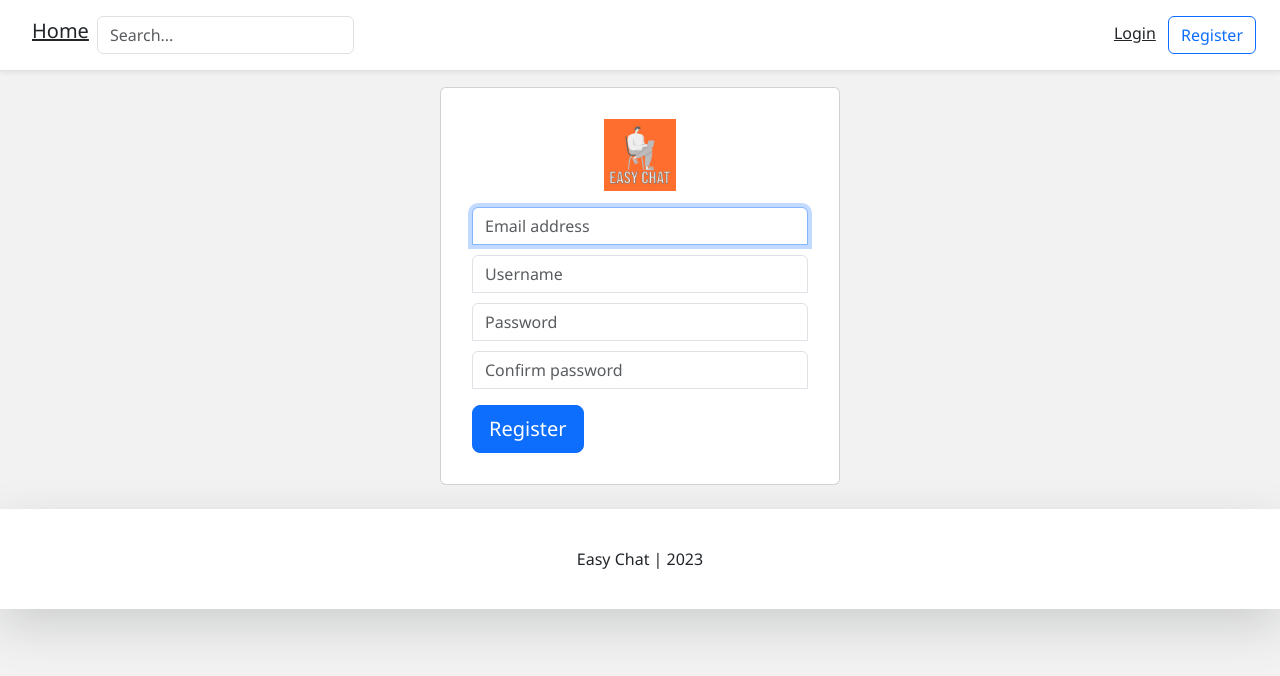
After one commit to VladGalchevsky/browser_chat, a Django app: page /register/ in a window 1280 px wide. The commit adds this page. Shown: the top 676 px of the page. Run offline with Django 3.2, Linux system fonts and the light colour scheme; some libraries are stand-ins or nearby versions.

Commit message:
Building registration form

```diff
--- a/ChatServerPlayground/urls.py
+++ b/ChatServerPlayground/urls.py
@@ -19,12 +19,17 @@ from django.conf import settings
 from django.conf.urls.static import static
 
 from personal.views import (
-    home_screen_view
+    home_screen_view,
+)
+
+from account.views import (
+    register_view,
 )
 
 urlpatterns = [
     path('admin/', admin.site.urls),
-    path('', home_screen_view, name='home')
+    path('', home_screen_view, name='home'),
+    path('register/', register_view, name='register')
 ]
 
 if settings.DEBUG:
--- /dev/null
+++ b/account/forms.py
@@ -0,0 +1,30 @@
+from django import forms
+from django.contrib.auth.forms import UserCreationForm
+from django.contrib.auth import authenticate
+
+from account.models import Account
+
+
+class RegistrationForm(UserCreationForm):
+    email = forms.EmailField(
+        max_length=255, help_text='Required. Add a valid email address.')
+
+    class Meta:
+        model = Account
+        fields = ('email', 'username', 'password1', 'password2')
+
+    def clean_email(self):
+        email = self.cleaned_data['email'].lower()
+        try:
+            account = Account.objects.get(email=email)
+        except Exception as e:
+            return email
+        raise forms.ValidationError(f'Email {email} is already in use!')
+
+    def clean_username(self):
+        username = self.cleaned_data['username']
+        try:
+            account = Account.objects.get(username=username)
+        except Exception as e:
+            return username
+        raise forms.ValidationError(f'Username {username} is already in use!')
--- /dev/null
+++ b/account/templates/account/register.html
@@ -0,0 +1,77 @@
+{% extends 'base.html' %}
+{% load static %}
+
+{% block content %}
+
+
+<style type="text/css">
+  .card-signin {
+    width: 100%;
+    max-width: 400px;
+    padding: 15px;
+    margin: auto;
+  }
+
+  .form-signin input[type="email"] {
+    margin-bottom: 10px;
+    border-bottom-right-radius: 0;
+    border-bottom-left-radius: 0;
+  }
+
+  .form-signin input[type="text"] {
+    margin-bottom: 10px;
+    border-bottom-right-radius: 0;
+    border-bottom-left-radius: 0;
+  }
+
+  .form-signin input[type="password"] {
+    margin-bottom: 10px;
+    border-bottom-right-radius: 0;
+    border-bottom-left-radius: 0;
+  }
+</style>
+
+<div class="container-fluid">
+  <div class="row justify-content-center">
+    <div class="card card-signin">
+      <div class="card-body">
+        <form class="form-signin" method="post">{% csrf_token %}
+          <div class="d-flex flex-column pb-3">
+            <img class="img-fluid mx-auto d-block" src="{% static 'easy_chat/Free_Sample_By_Wix.jpg' %}" alt="logo"
+              width="72" height="72">
+          </div>
+          <input type="email" name="email" id="inputEmail" class="form-control" placeholder="Email address" required
+            autofocus>
+
+          <input type="text" name="username" id="inputUsername" class="form-control" placeholder="Username" required>
+
+          <input type="password" name="password1" id="inputPassword1" class="form-control" placeholder="Password"
+            required>
+
+          <input type="password" name="password2" id="inputPassword2" class="form-control"
+            placeholder="Confirm password" required>
+
+          {% for field in registration_form %}
+          <p>
+            {% for error in field.errors %}
+          <p style="color: red">{{ error }}</p>
+          {% endfor %}
+          </p>
+          {% endfor %}
+          {% if registration_form.non_field_errors %}
+          <div style="color: red">
+            <p>{{registration_form.non_field_errors}}</p>
+          </div>
+
+          {% endif %}
+
+          <button class="btn btn-lg btn-primary btn-block" type="submit">Register</button>
+
+        </form>
+      </div>
+    </div>
+
+  </div>
+</div>
+
+{% endblock content %}
--- a/account/views.py
+++ b/account/views.py
@@ -1,3 +1,31 @@
-from django.shortcuts import render
+from django.shortcuts import render, redirect
+from django.http import HttpResponse
+from django.contrib.auth import login, authenticate
 
-# Create your views here.
+from account.forms import RegistrationForm
+
+
+def register_view(request, *args, **kwargs):
+    user = request.user
+    if user.is_authenticated:
+        return HttpResponse(f'You are already authenticated as {user.email}!')
+
+    context = {}
+    if request.POST:
+        form = RegistrationForm(request.POST)
+        if form.is_valid():
+            form.save()
+            email = form.cleaned_data.get('email').lower()
+            raw_password = form.cleaned_data.get('password1')
+            account = authenticate(email=email, password=raw_password)
+            login(request, account)
+            destination = kwargs.get('next')
+            if destination:
+                return redirect(destination)
+            return redirect('home')
+        else:
+            context['registration_form'] = form
+    else:
+        form = RegistrationForm()
+        context['registration_form'] = form
+    return render(request, 'account/register.html', context)
--- a/templates/inc/header.html
+++ b/templates/inc/header.html
@@ -114,7 +114,7 @@
         </div>
         {% else %}
         <a class="p-2 text-dark" href="#">Login</a>
-        <a class="btn btn-outline-primary" href="#">Register</a>
+        <a class="btn btn-outline-primary" href="{% url 'register' %}">Register</a>
         {% endif %}
       </nav>
     </div>
@@ -145,7 +145,7 @@
           </div>
         </div>
         {% else %}
-        <a class="p-2 text-dark" href="{% url 'login' %}">Login</a>
+        <a class="p-2 text-dark" href="#">Login</a>
         <a class="btn btn-outline-primary m-2" href="{% url 'register' %}">Register</a>
         {% endif %}
       </nav>
```
